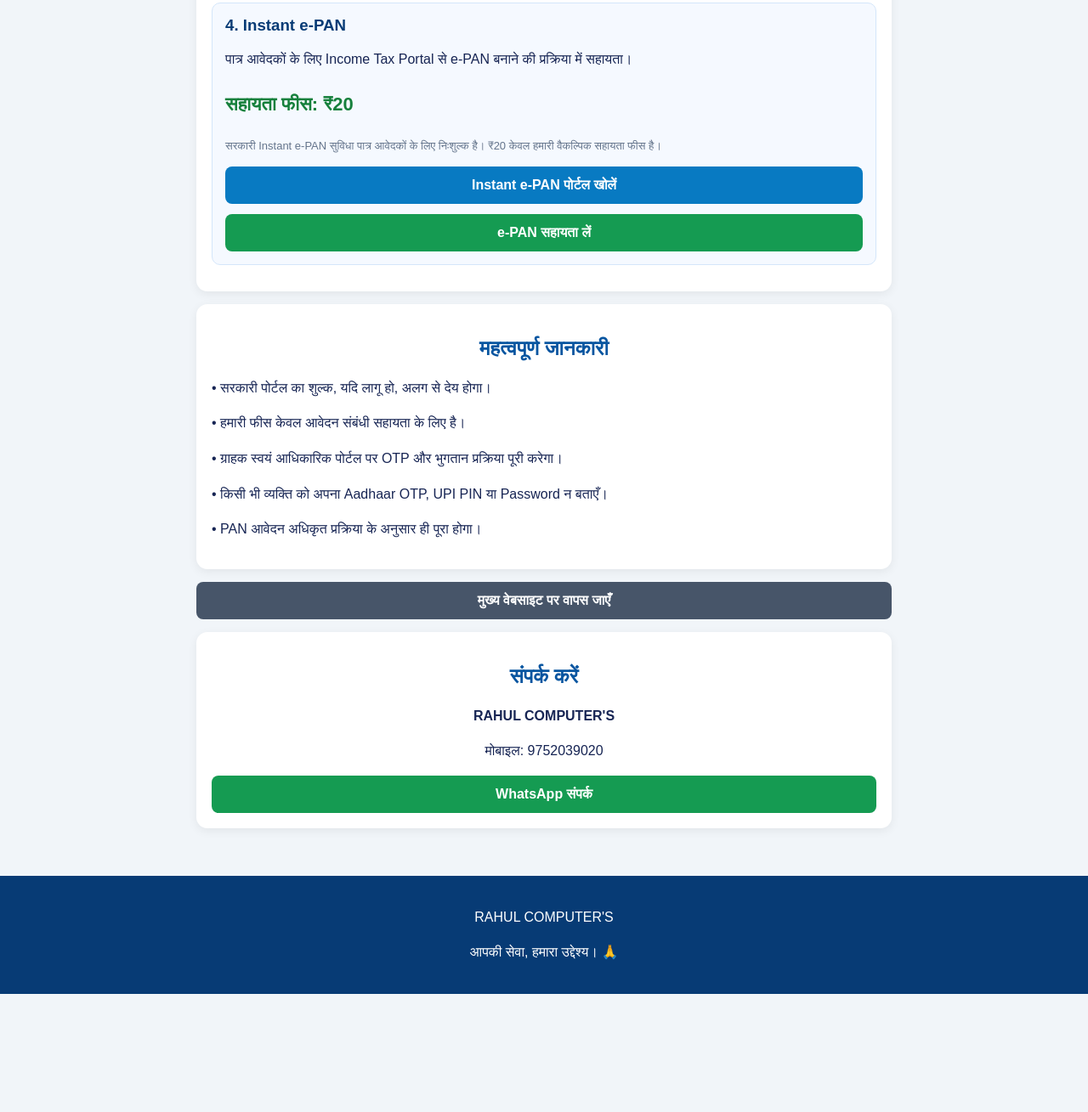
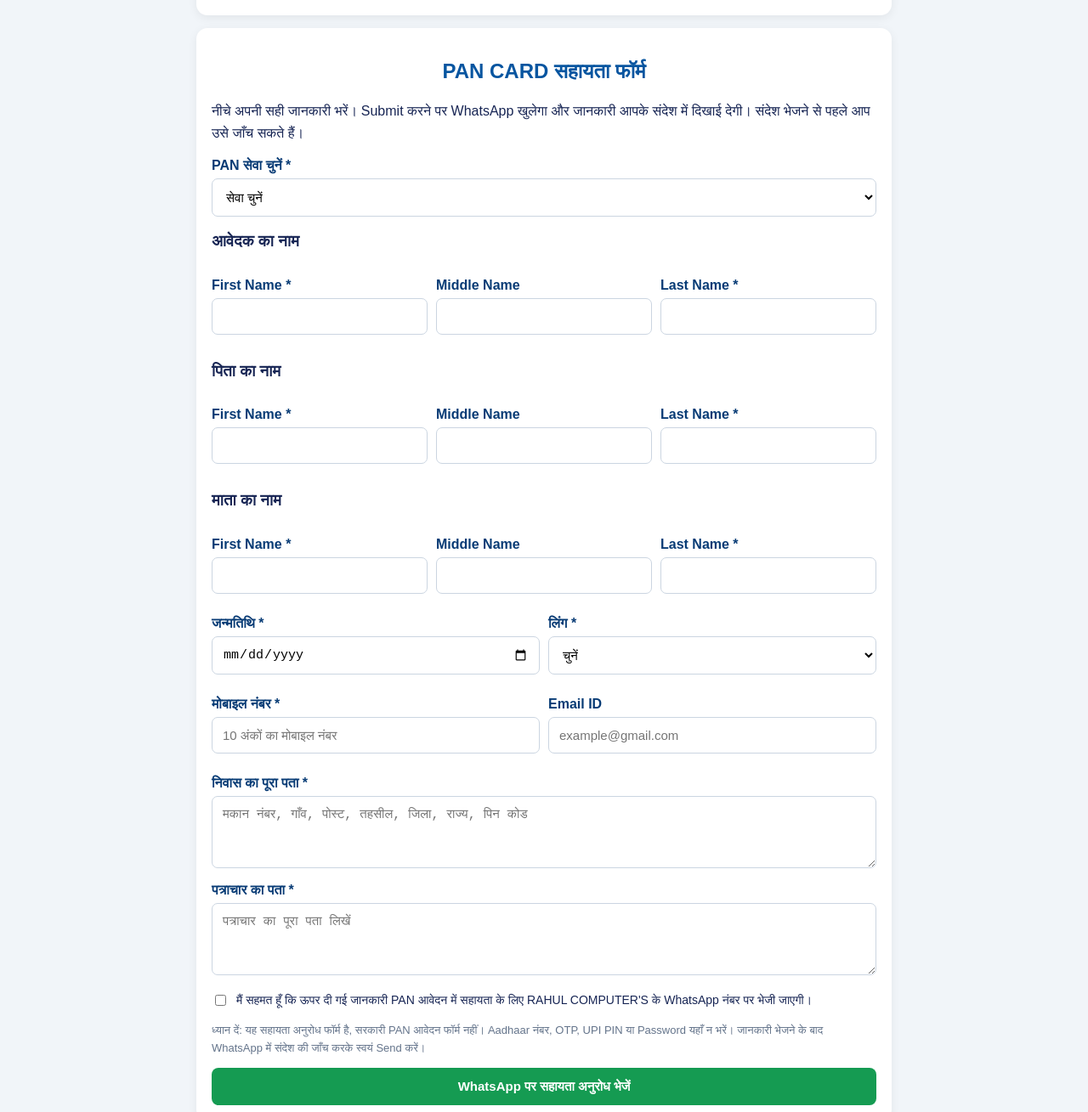
Before and after one commit to rahulcomputerindia/rahul-computer-website, a plain HTML site: page pan.html in a window 1280 px wide. Shown: the part 1338-2647 px from the top of the page at 85% size. Before the commit the page ends 2508 px from the top, so only its background shows below. Drawn offline with Linux system fonts and the light colour scheme.

Commit message:
Update pan.html

```diff
--- a/pan.html
+++ b/pan.html
@@ -17,11 +17,22 @@ h2{color:#0755a0;text-align:center}
 .service h3{margin:0 0 8px;color:#073b75}
 .price{font-size:22px;color:#16803c;font-weight:bold}
 p{line-height:1.6}
-.btn{display:block;text-align:center;text-decoration:none;color:white;background:#087ac2;padding:13px;border-radius:8px;font-weight:bold;margin-top:12px}
+.btn{display:block;text-align:center;text-decoration:none;color:white;background:#087ac2;padding:13px;border-radius:8px;font-weight:bold;margin-top:12px;border:0;width:100%;font-size:15px;cursor:pointer}
 .whatsapp{background:#159b52}
 .note{font-size:13px;color:#64748b}
 .back{background:#475569}
 footer{background:#073b75;color:white;text-align:center;padding:20px;margin-top:25px}
+.form-group{margin:13px 0}
+.form-group label{display:block;font-weight:bold;margin-bottom:6px;color:#073b75}
+.form-group input,.form-group select,.form-group textarea{width:100%;padding:12px;border:1px solid #cbd5e1;border-radius:7px;font-size:15px;background:white}
+.form-group textarea{min-height:85px;resize:vertical}
+.row{display:grid;grid-template-columns:repeat(3,1fr);gap:10px}
+.two{display:grid;grid-template-columns:1fr 1fr;gap:10px}
+.consent{display:flex;align-items:flex-start;gap:9px;font-size:14px;line-height:1.5;margin:15px 0}
+.consent input{margin-top:4px}
+@media(max-width:600px){
+.row,.two{grid-template-columns:1fr}
+}
 </style>
 </head>
 <body>
@@ -48,27 +59,21 @@ footer{background:#073b75;color:white;text-align:center;padding:20px;margin-top:
 <h3>1. नया PAN Card</h3>
 <p>नया PAN Card आवेदन भरने में सहायता।</p>
 <p class="price">सहायता फीस: ₹50</p>
-<p class="note">सरकारी/पोर्टल शुल्क अलग से लागू हो सकता है।</p>
 <a class="btn" href="https://tinpan.proteantech.in/services/pan/pan-index.html" target="_blank" rel="noopener">नया PAN आवेदन पोर्टल खोलें</a>
-<a class="btn whatsapp" href="https://api.whatsapp.com/send?phone=919752039020&text=Naya%20PAN%20Card%20banwane%20ke%20liye%20sahayata%20chahiye" target="_blank" rel="noopener">PAN सहायता लें</a>
 </div>
 
 <div class="service">
 <h3>2. PAN Card में सुधार</h3>
 <p>नाम, पिता का नाम और अन्य विवरण में सुधार के लिए सहायता।</p>
 <p class="price">सहायता फीस: ₹70</p>
-<p class="note">सरकारी/पोर्टल शुल्क अलग से लागू हो सकता है।</p>
 <a class="btn" href="https://tinpan.proteantech.in/services/pan/pan-index.html" target="_blank" rel="noopener">Correction पोर्टल खोलें</a>
-<a class="btn whatsapp" href="https://api.whatsapp.com/send?phone=919752039020&text=PAN%20Card%20Correction%20ke%20liye%20sahayata%20chahiye" target="_blank" rel="noopener">Correction सहायता लें</a>
 </div>
 
 <div class="service">
 <h3>3. PAN Card Reprint</h3>
 <p>पहले से बने PAN Card की दोबारा कॉपी प्राप्त करने में सहायता।</p>
 <p class="price">सहायता फीस: ₹30</p>
-<p class="note">Protean की Reprint सुविधा की पात्रता और आधिकारिक शुल्क पोर्टल पर जाँचें।</p>
 <a class="btn" href="https://tinpan.proteantech.in/services/pan/pan-index.html" target="_blank" rel="noopener">Reprint पोर्टल खोलें</a>
-<a class="btn whatsapp" href="https://api.whatsapp.com/send?phone=919752039020&text=PAN%20Card%20Reprint%20ke%20liye%20sahayata%20chahiye" target="_blank" rel="noopener">Reprint सहायता लें</a>
 </div>
 
 <div class="service">
@@ -77,9 +82,124 @@ footer{background:#073b75;color:white;text-align:center;padding:20px;margin-top:
 <p class="price">सहायता फीस: ₹20</p>
 <p class="note">सरकारी Instant e-PAN सुविधा पात्र आवेदकों के लिए निःशुल्क है। ₹20 केवल हमारी वैकल्पिक सहायता फीस है।</p>
 <a class="btn" href="https://eportal.incometax.gov.in/iec/foservices/#/pre-login/instant-e-pan" target="_blank" rel="noopener">Instant e-PAN पोर्टल खोलें</a>
-<a class="btn whatsapp" href="https://api.whatsapp.com/send?phone=919752039020&text=Instant%20e-PAN%20ke%20liye%20sahayata%20chahiye" target="_blank" rel="noopener">e-PAN सहायता लें</a>
 </div>
 
+</div>
+
+<div class="card" id="panForm">
+<h2>PAN CARD सहायता फॉर्म</h2>
+<p>नीचे अपनी सही जानकारी भरें। Submit करने पर WhatsApp खुलेगा और जानकारी आपके संदेश में दिखाई देगी। संदेश भेजने से पहले आप उसे जाँच सकते हैं।</p>
+
+<form id="assistanceForm">
+
+<div class="form-group">
+<label>PAN सेवा चुनें *</label>
+<select id="panService" required>
+<option value="">सेवा चुनें</option>
+<option>नया PAN Card</option>
+<option>PAN Card Correction</option>
+<option>PAN Card Reprint</option>
+<option>Instant e-PAN</option>
+</select>
+</div>
+
+<h3>आवेदक का नाम</h3>
+<div class="row">
+<div class="form-group">
+<label>First Name *</label>
+<input id="firstName" type="text" required>
+</div>
+<div class="form-group">
+<label>Middle Name</label>
+<input id="middleName" type="text">
+</div>
+<div class="form-group">
+<label>Last Name *</label>
+<input id="lastName" type="text" required>
+</div>
+</div>
+
+<h3>पिता का नाम</h3>
+<div class="row">
+<div class="form-group">
+<label>First Name *</label>
+<input id="fatherFirst" type="text" required>
+</div>
+<div class="form-group">
+<label>Middle Name</label>
+<input id="fatherMiddle" type="text">
+</div>
+<div class="form-group">
+<label>Last Name *</label>
+<input id="fatherLast" type="text" required>
+</div>
+</div>
+
+<h3>माता का नाम</h3>
+<div class="row">
+<div class="form-group">
+<label>First Name *</label>
+<input id="motherFirst" type="text" required>
+</div>
+<div class="form-group">
+<label>Middle Name</label>
+<input id="motherMiddle" type="text">
+</div>
+<div class="form-group">
+<label>Last Name *</label>
+<input id="motherLast" type="text" required>
+</div>
+</div>
+
+<div class="two">
+<div class="form-group">
+<label>जन्मतिथि *</label>
+<input id="dob" type="date" required>
+</div>
+<div class="form-group">
+<label>लिंग *</label>
+<select id="gender" required>
+<option value="">चुनें</option>
+<option>पुरुष</option>
+<option>महिला</option>
+<option>अन्य</option>
+</select>
+</div>
+</div>
+
+<div class="two">
+<div class="form-group">
+<label>मोबाइल नंबर *</label>
+<input id="mobile" type="tel" inputmode="numeric" pattern="[6-9][0-9]{9}" maxlength="10" placeholder="10 अंकों का मोबाइल नंबर" required>
+</div>
+<div class="form-group">
+<label>Email ID</label>
+<input id="email" type="email" placeholder="example@gmail.com">
+</div>
+</div>
+
+<div class="form-group">
+<label>निवास का पूरा पता *</label>
+<textarea id="resAddress" placeholder="मकान नंबर, गाँव, पोस्ट, तहसील, जिला, राज्य, पिन कोड" required></textarea>
+</div>
+
+<div class="form-group">
+<label>पत्राचार का पता *</label>
+<textarea id="commAddress" placeholder="पत्राचार का पूरा पता लिखें" required></textarea>
+</div>
+
+<div class="consent">
+<input type="checkbox" id="consent" required>
+<label for="consent">मैं सहमत हूँ कि ऊपर दी गई जानकारी PAN आवेदन में सहायता के लिए RAHUL COMPUTER'S के WhatsApp नंबर पर भेजी जाएगी।</label>
+</div>
+
+<p class="note">
+ध्यान दें: यह सहायता अनुरोध फॉर्म है, सरकारी PAN आवेदन फॉर्म नहीं। Aadhaar नंबर, OTP, UPI PIN या Password यहाँ न भरें। जानकारी भेजने के बाद WhatsApp में संदेश की जाँच करके स्वयं Send करें।
+</p>
+
+<button class="btn whatsapp" type="submit">WhatsApp पर सहायता अनुरोध भेजें</button>
+
+</form>
 </div>
 
 <div class="card">
@@ -107,5 +227,30 @@ footer{background:#073b75;color:white;text-align:center;padding:20px;margin-top:
 <p>आपकी सेवा, हमारा उद्देश्य। 🙏</p>
 </footer>
 
+<script>
+document.getElementById("assistanceForm").addEventListener("submit",function(e){
+ e.preventDefault();
+
+ const value=id=>document.getElementById(id).value.trim();
+
+ const message=
+ "RAHUL COMPUTER'S - PAN CARD सहायता अनुरोध\n\n"+
+ "सेवा: "+value("panService")+"\n\n"+
+ "आवेदक का नाम: "+[value("firstName"),value("middleName"),value("lastName")].filter(Boolean).join(" ")+"\n"+
+ "पिता का नाम: "+[value("fatherFirst"),value("fatherMiddle"),value("fatherLast")].filter(Boolean).join(" ")+"\n"+
+ "माता का नाम: "+[value("motherFirst"),value("motherMiddle"),value("motherLast")].filter(Boolean).join(" ")+"\n"+
+ "जन्मतिथि: "+value("dob")+"\n"+
+ "लिंग: "+value("gender")+"\n"+
+ "मोबाइल: "+value("mobile")+"\n"+
+ "ईमेल: "+(value("email")||"नहीं दिया")+"\n\n"+
+ "निवास का पता:\n"+value("resAddress")+"\n\n"+
+ "पत्राचार का पता:\n"+value("commAddress")+"\n\n"+
+ "कृपया PAN सहायता के लिए संपर्क करें।";
+
+ const url="https://wa.me/919752039020?text="+encodeURIComponent(message);
+ window.open(url,"_blank");
+});
+</script>
+
 </body>
 </html>
```
